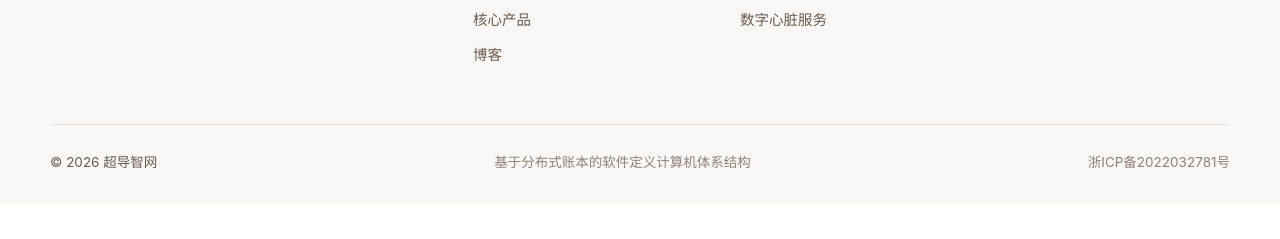
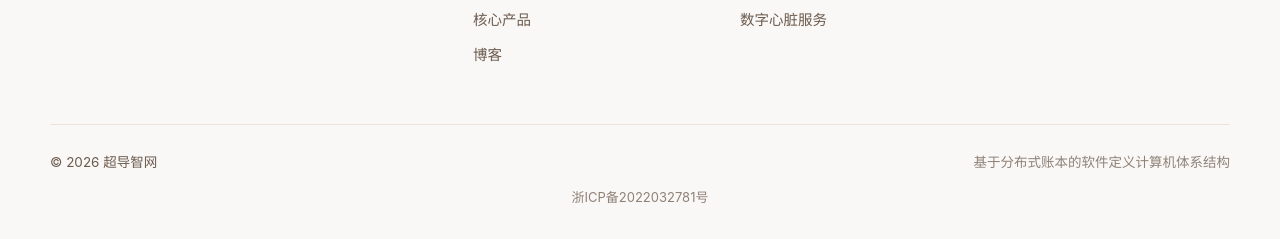
Before and after one commit to cdzwlab/cdzwlab.github.io, a plain HTML site: page index.html in a window 1280 px wide. Shown: the part 4443-4682 px from the top of the page. Before the commit the page ends 4646 px from the top, so only its background shows below. Drawn offline with Linux system fonts and the light colour scheme.

Commit message:
备案号改为页脚底部居中单独一行显示

```diff
--- a/index.html
+++ b/index.html
@@ -512,8 +512,8 @@
     <div class="footer__bottom">
       <p>© <span id="year">2026</span> 超导智网</p>
       <p class="footer__meta">基于分布式账本的软件定义计算机体系结构</p>
-      <p class="footer__icp"><a href="https://beian.miit.gov.cn/" target="_blank" rel="noopener noreferrer">浙ICP备2022032781号</a></p>
     </div>
+    <p class="footer__icp"><a href="https://beian.miit.gov.cn/" target="_blank" rel="noopener noreferrer">浙ICP备2022032781号</a></p>
   </div>
 </footer>
 
--- a/style.css
+++ b/style.css
@@ -990,7 +990,13 @@ a.contact-card:hover .contact-card__go {
   color: var(--muted);
 }
 .footer__meta { opacity: .75; }
-.footer__icp { opacity: .75; }
+.footer__icp {
+  margin: 14px 0 0;
+  text-align: center;
+  font-size: 13px;
+  color: var(--muted);
+  opacity: .75;
+}
 .footer__icp a {
   color: inherit;
   text-decoration: none;
```
Also changed, not shown: blog.html (+1 -1 lines), post.html (+1 -1 lines).
